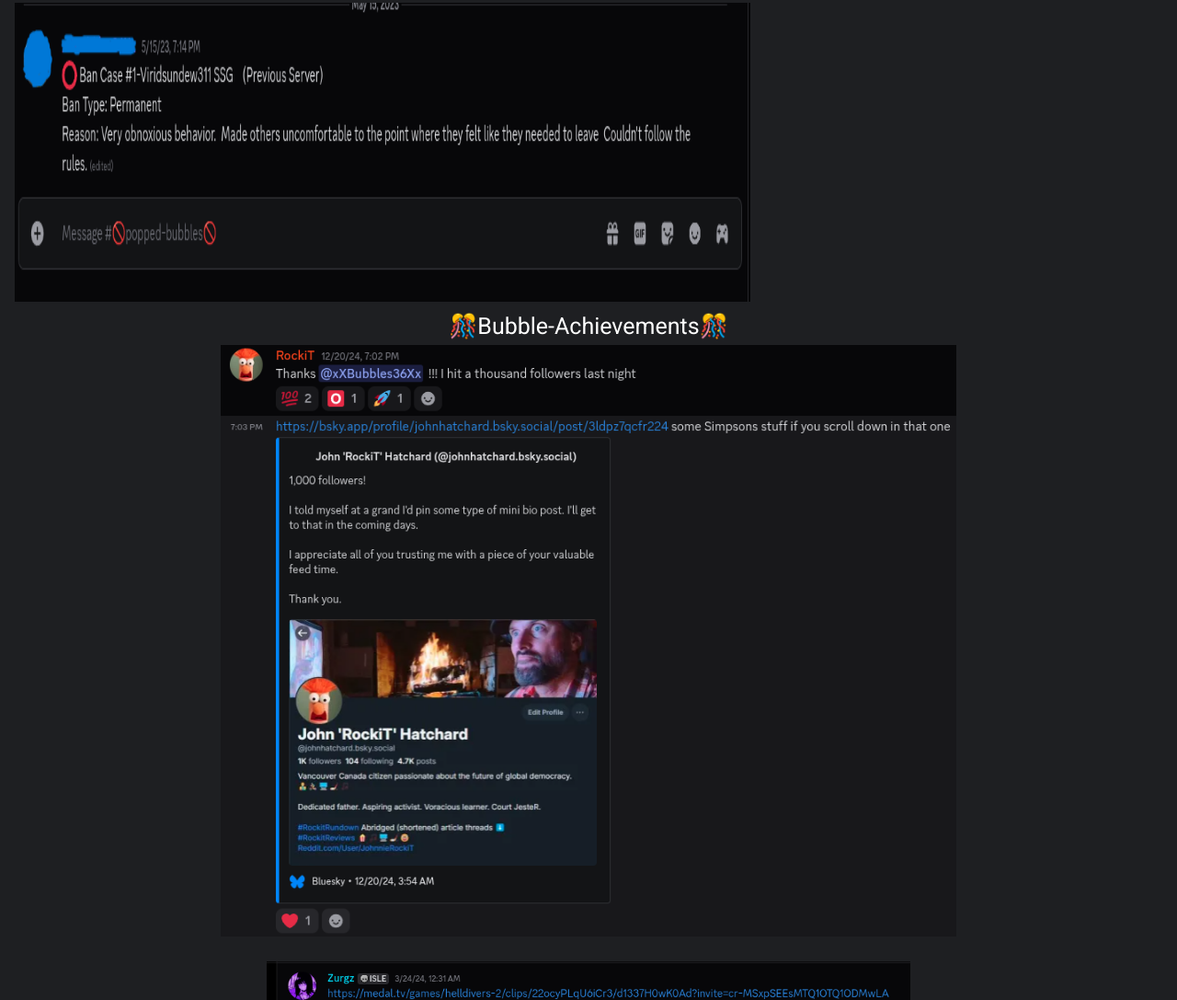
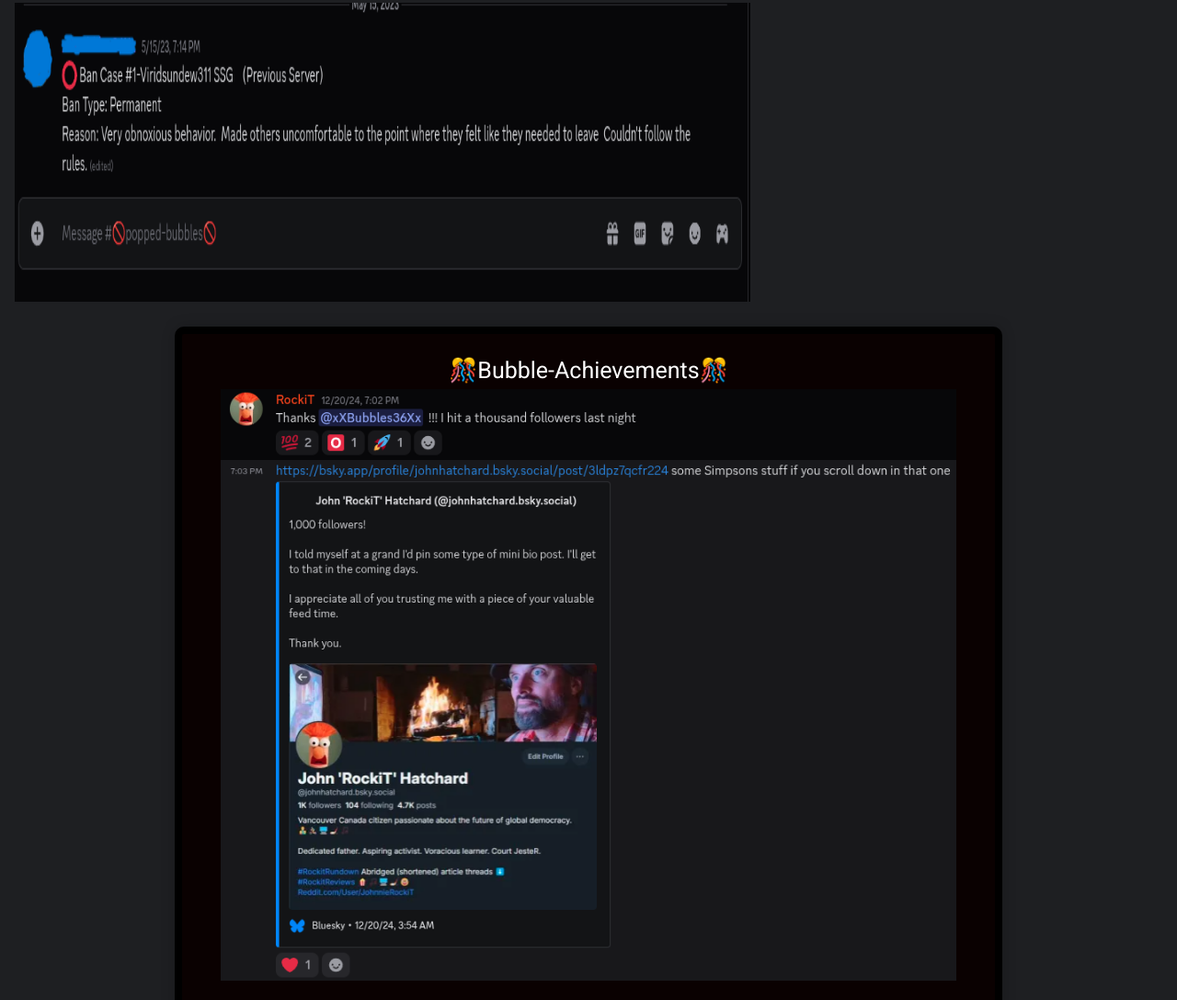
Before and after one commit to Mee-sterheheyad/Dirty-Bubbles-Web-Page, a plain HTML site: page index.html in a window 1280 px wide. Shown: the part 3120-4207 px from the top of the page at 92% size. Drawn offline with Linux system fonts and the light colour scheme.

Commit message:
updated section
updated section

```diff
--- a/index.html
+++ b/index.html
@@ -158,23 +158,30 @@
   <main class="main-content-3">
     <!-- Bubble-Achievements -->
     <section class="Bubble-Achievements">
-      <p style="text-align: center;font-size: 25px;">&#127882;Bubble-Achievements&#127882;</p>
 
-      <div class="hall-of-fame-container">
-       <div class="hall-of-fame-2" id="display-1">
-        <!-- hall-of-fame -->
-        <img src="images/Bubble-Achievement/RockiT-achieve-1000-followers.png" alt="" height="500" width="800" />
-       </div>
+      <!-- Border wrapper -->
+      <div class="border-frame">
 
+        <p style="text-align: center; font-size: 25px;">&#127882;Bubble-Achievements&#127882;</p>
 
-       <div class="hall-of-fame-3" id="display-2">
-        <!-- hall-of-fame -->
-        <img src="images/Bubble-Achievement/zurgs-clips.png" alt="" height="600" width="700">
-       </div>
-      </div>
+        <div class="hall-of-fame-container">
+
+          <div class="hall-of-fame-2" id="display-1">
+            <img src="images/Bubble-Achievement/RockiT-achieve-1000-followers.png" alt="" height="500" width="800" />
+          </div>
+
+          <div class="hall-of-fame-3" id="display-2">
+            <img src="images/Bubble-Achievement/zurgs-clips.png" alt="" height="600" width="700" />
+          </div>
+
+        </div>
+
+      </div> <!-- end border-frame -->
+
     </section>
   </main>
 </div>
+
 
 <script src="script.js" defer></script>
 
--- a/style.css
+++ b/style.css
@@ -296,3 +296,13 @@ h3.sidebar-title {
   max-width: 100%;
   height: auto;
 }
+
+.border-frame {
+  border: 8px solid #000;         /* Adjust border thickness and color */
+  padding: 20px;                  /* Adds space inside the border */
+  margin: 20px auto;              /* Center and space out */
+  max-width: 900px;               /* Adjust max width */
+  background-color: #0a0101;      /* Optional background */
+  border-radius: 10px;            /* Optional: rounded corners */
+  box-shadow: 0 0 15px rgba(0,0,0,0.2); /* Optional: subtle shadow */
+}
```
